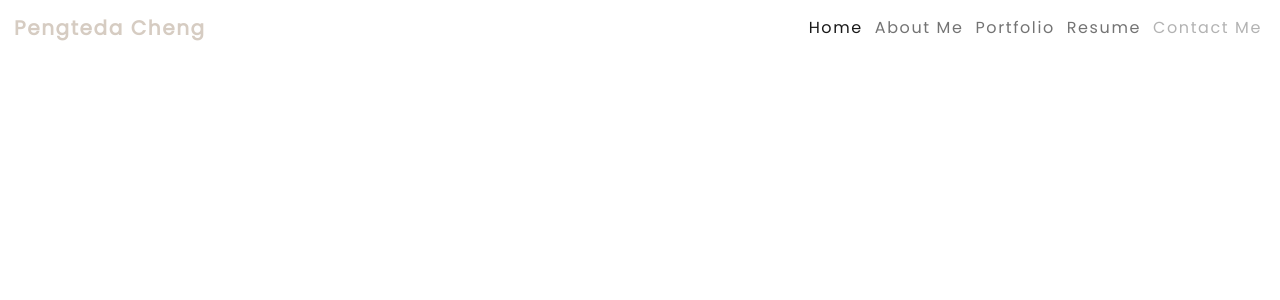
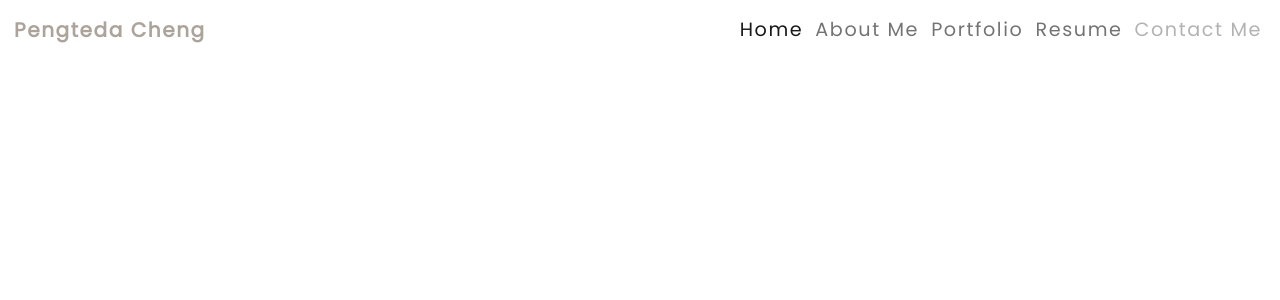
Before and after one commit to teedaa/react-portfolio-, a React (Create React App) app: page / in a window 1280 px wide. Shown: the top 300 px of the page. Built offline with nearby package versions, Linux system fonts and the light colour scheme.

Commit message:
Add navbar links and styling

```diff
--- a/src/App.css
+++ b/src/App.css
@@ -4,8 +4,12 @@
 
 /*navbar styling*/
 
+.navbar {
+  font-size: larger;
+}
+
 .navbar-brand {
-  color: #D6CCC2;
+  color: #aca39b;
 }
 
 .nav-link{
```
